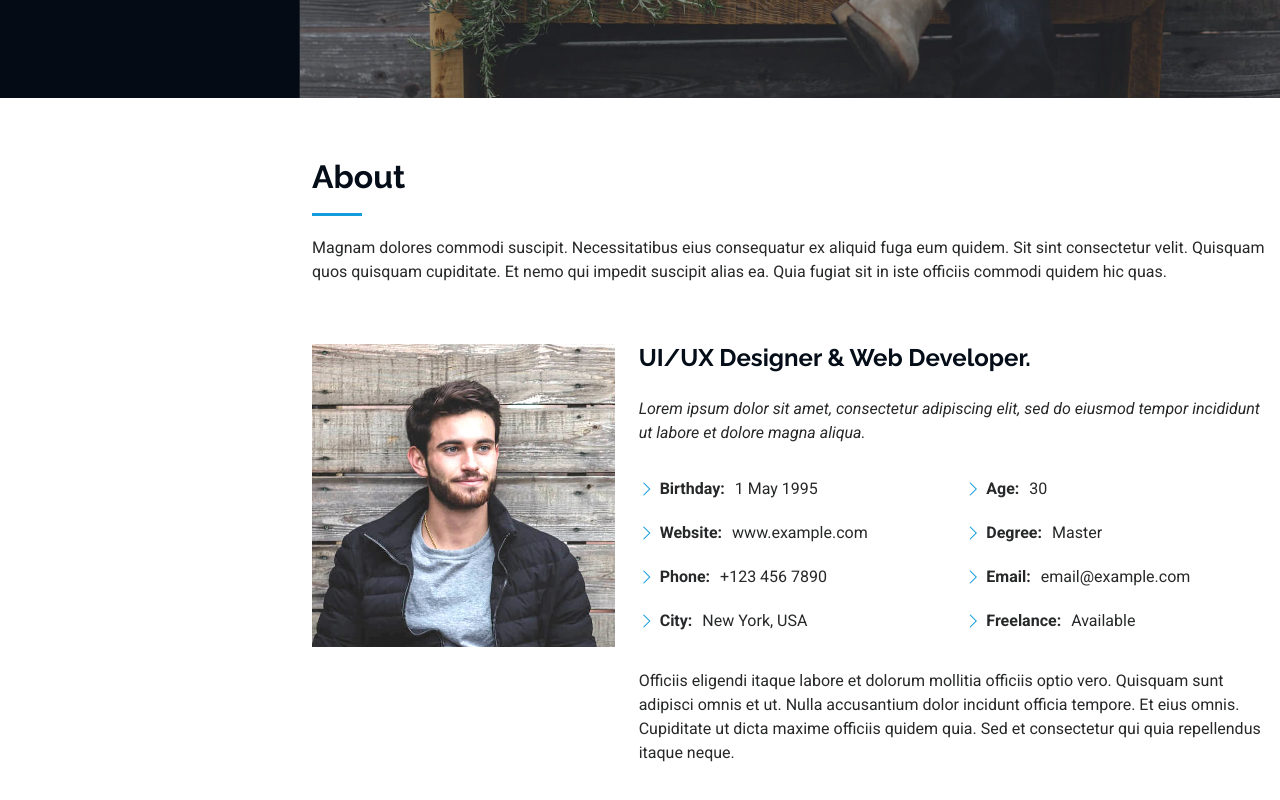
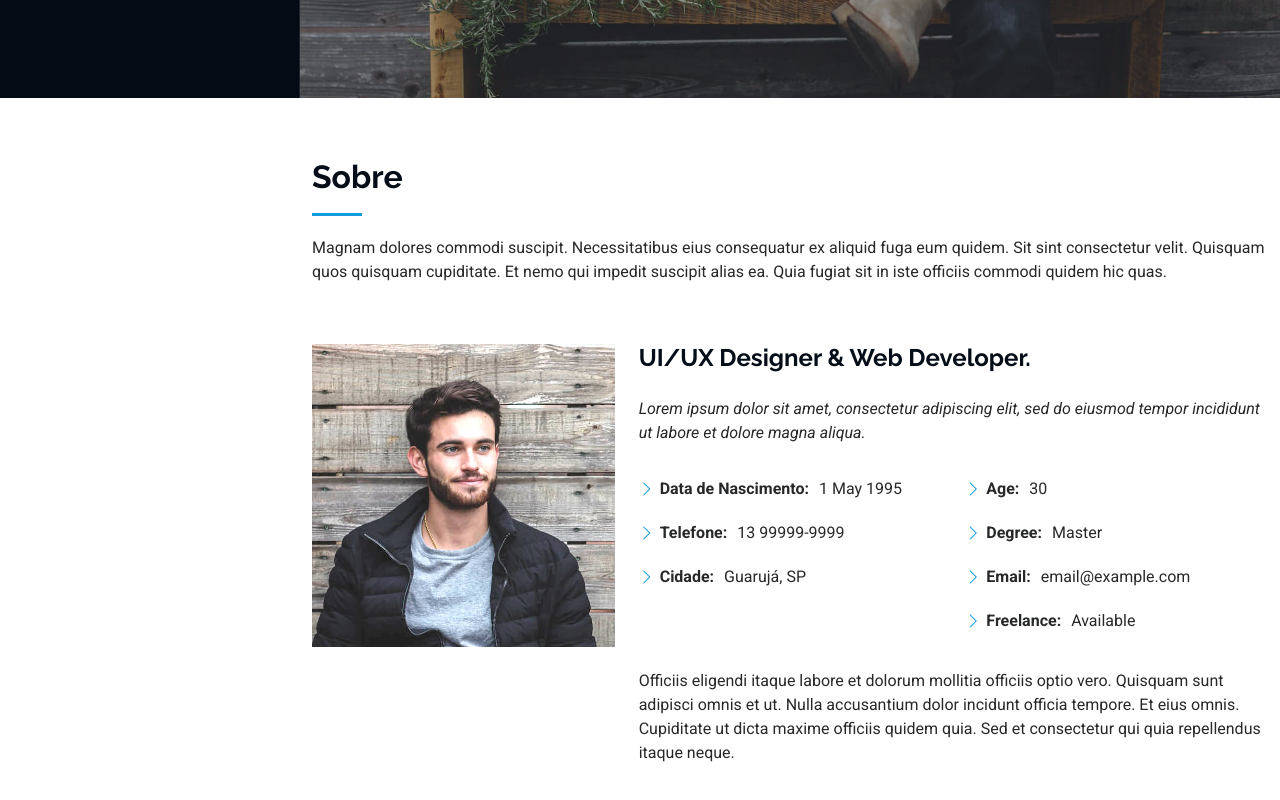
Before and after one commit to JoseIvayDev/Portifolio, a plain HTML site: page index.html in a window 1280 px wide. Shown: the part 702-1502 px from the top of the page. Drawn offline with Linux system fonts and the light colour scheme.

Commit message:
mudanças na categoria SObre

```diff
--- a/index.html
+++ b/index.html
@@ -90,7 +90,7 @@
 
       <!-- Section Title -->
       <div class="container section-title" data-aos="fade-up">
-        <h2>About</h2>
+        <h2>Sobre</h2>
         <p>Magnam dolores commodi suscipit. Necessitatibus eius consequatur ex aliquid fuga eum quidem. Sit sint consectetur velit. Quisquam quos quisquam cupiditate. Et nemo qui impedit suscipit alias ea. Quia fugiat sit in iste officiis commodi quidem hic quas.</p>
       </div><!-- End Section Title -->
 
@@ -109,10 +109,9 @@
             <div class="row">
               <div class="col-lg-6">
                 <ul>
-                  <li><i class="bi bi-chevron-right"></i> <strong>Birthday:</strong> <span>1 May 1995</span></li>
-                  <li><i class="bi bi-chevron-right"></i> <strong>Website:</strong> <span>www.example.com</span></li>
-                  <li><i class="bi bi-chevron-right"></i> <strong>Phone:</strong> <span>+123 456 7890</span></li>
-                  <li><i class="bi bi-chevron-right"></i> <strong>City:</strong> <span>New York, USA</span></li>
+                  <li><i class="bi bi-chevron-right"></i> <strong>Data de Nascimento:</strong> <span>1 May 1995</span></li>
+                  <li><i class="bi bi-chevron-right"></i> <strong>Telefone:</strong> <span>13 99999-9999</span></li>
+                  <li><i class="bi bi-chevron-right"></i> <strong>Cidade:</strong> <span>Guarujá, SP</span></li>
                 </ul>
               </div>
               <div class="col-lg-6">
```
